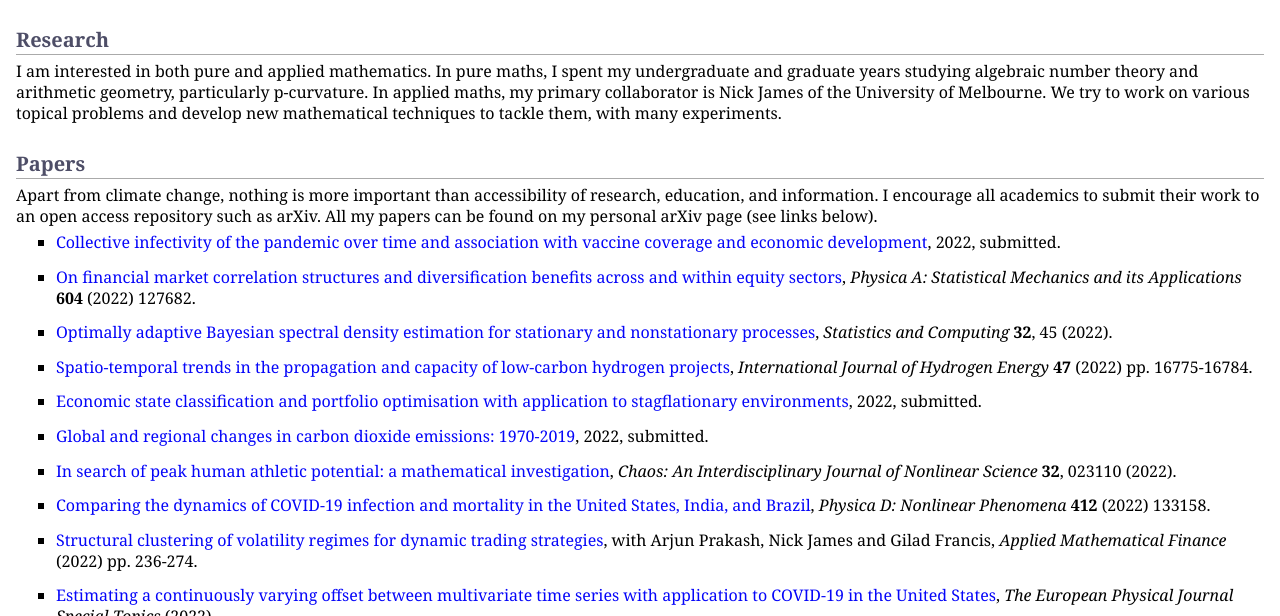
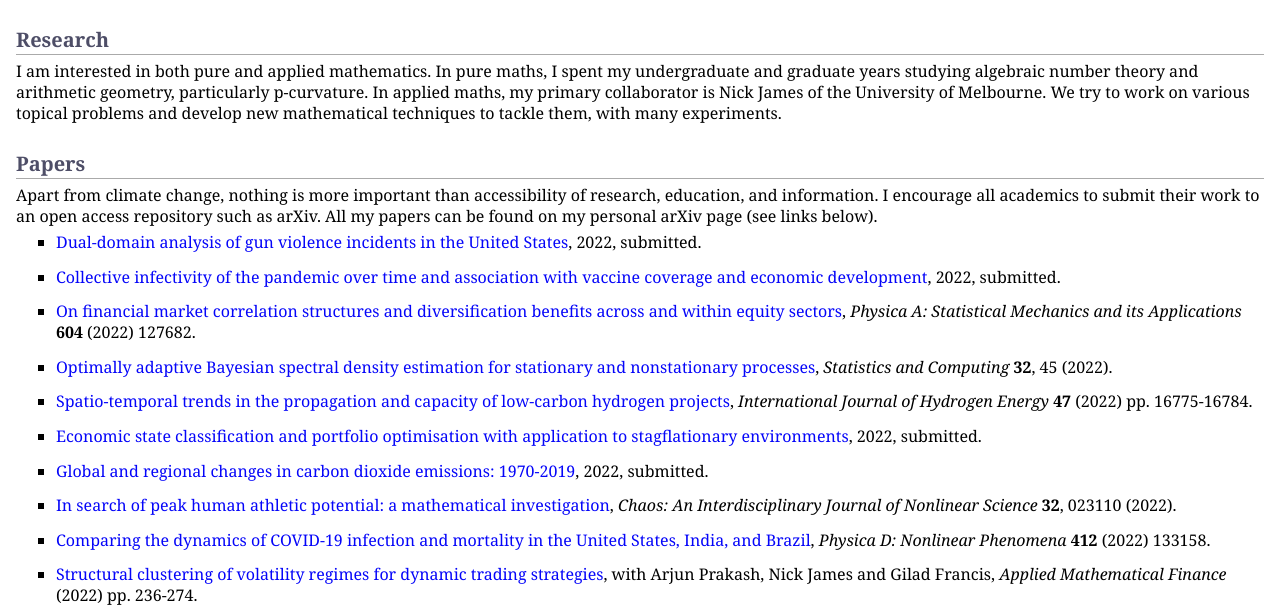
Before and after one commit to MaxMenzies/maxmenzies.com, a Jekyll site: the page index.html, which Jekyll copies as it is, in a window 1280 px wide and 900 px high, cut to the strip 284-900 px from the top of the window. Built offline with Jekyll 4.4.1, drawn with Linux system fonts in a browser that asks for light colours.

Commit message:
Update index.html

```diff
--- a/index.html
+++ b/index.html
@@ -39,6 +39,10 @@
 <p>I am interested in both pure and applied mathematics. In pure maths, I spent my undergraduate and graduate years studying algebraic number theory and arithmetic geometry, particularly p-curvature. In applied maths, my primary collaborator is Nick James of the University of Melbourne. We try to work on various topical problems and develop new mathematical techniques to tackle them, with many experiments.</p>
 <h2>Papers</h2>
 <p>Apart from climate change, nothing is more important than accessibility of research, education, and information. I encourage all academics to submit their work to an open access repository such as arXiv. All my papers can be found on my personal arXiv page (see links below). </p>
+<ul>
+<li><p><a href="https://arxiv.org/abs/2208.07093">Dual-domain analysis of gun violence incidents in the United States</a>, 2022, submitted.</p>
+</li>
+</ul>
 <ul>
 <li><p><a href="https://arxiv.org/abs/2206.08504">Collective infectivity of the pandemic over time and association with vaccine coverage and economic development</a>, 2022, submitted.</p>
 </li>
```
